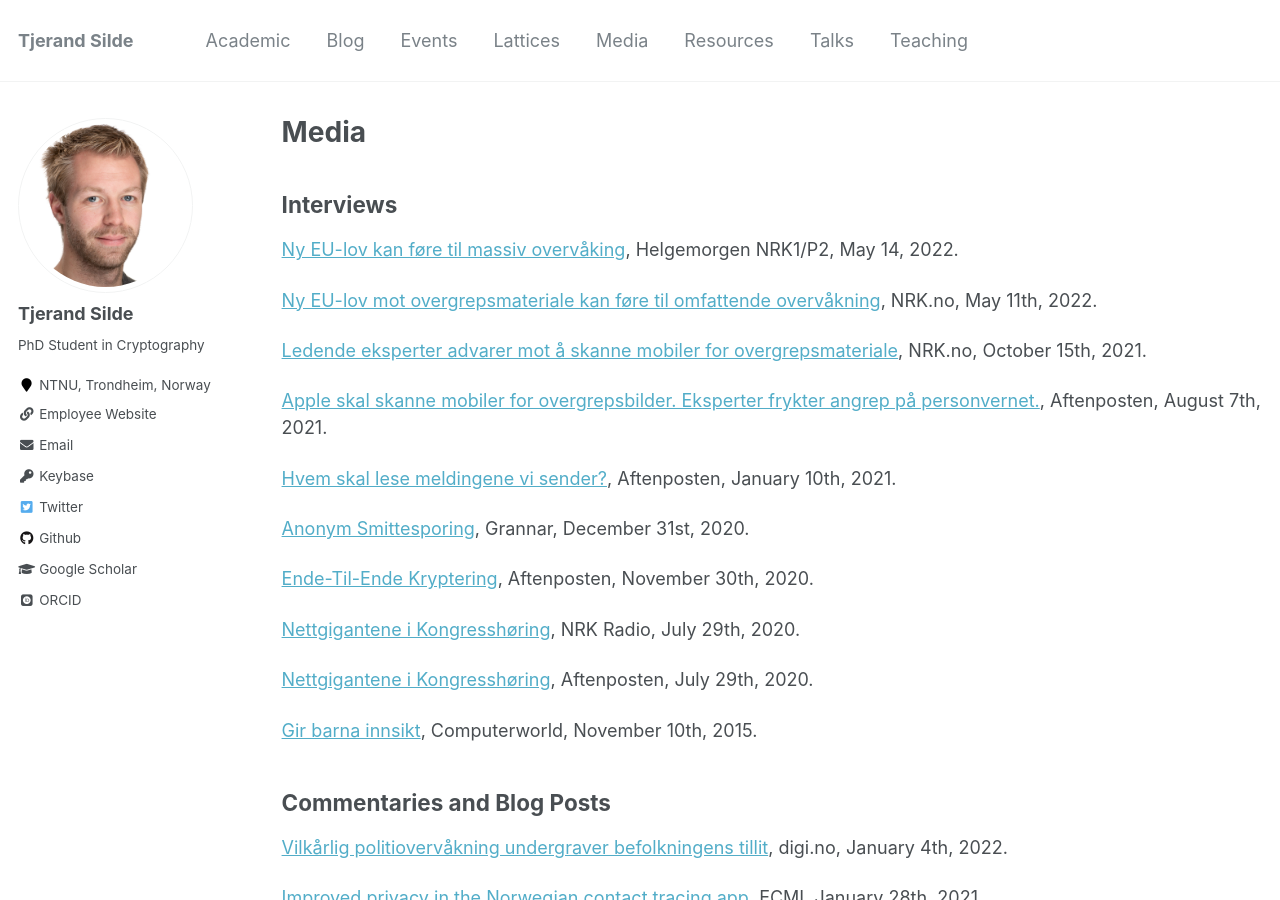
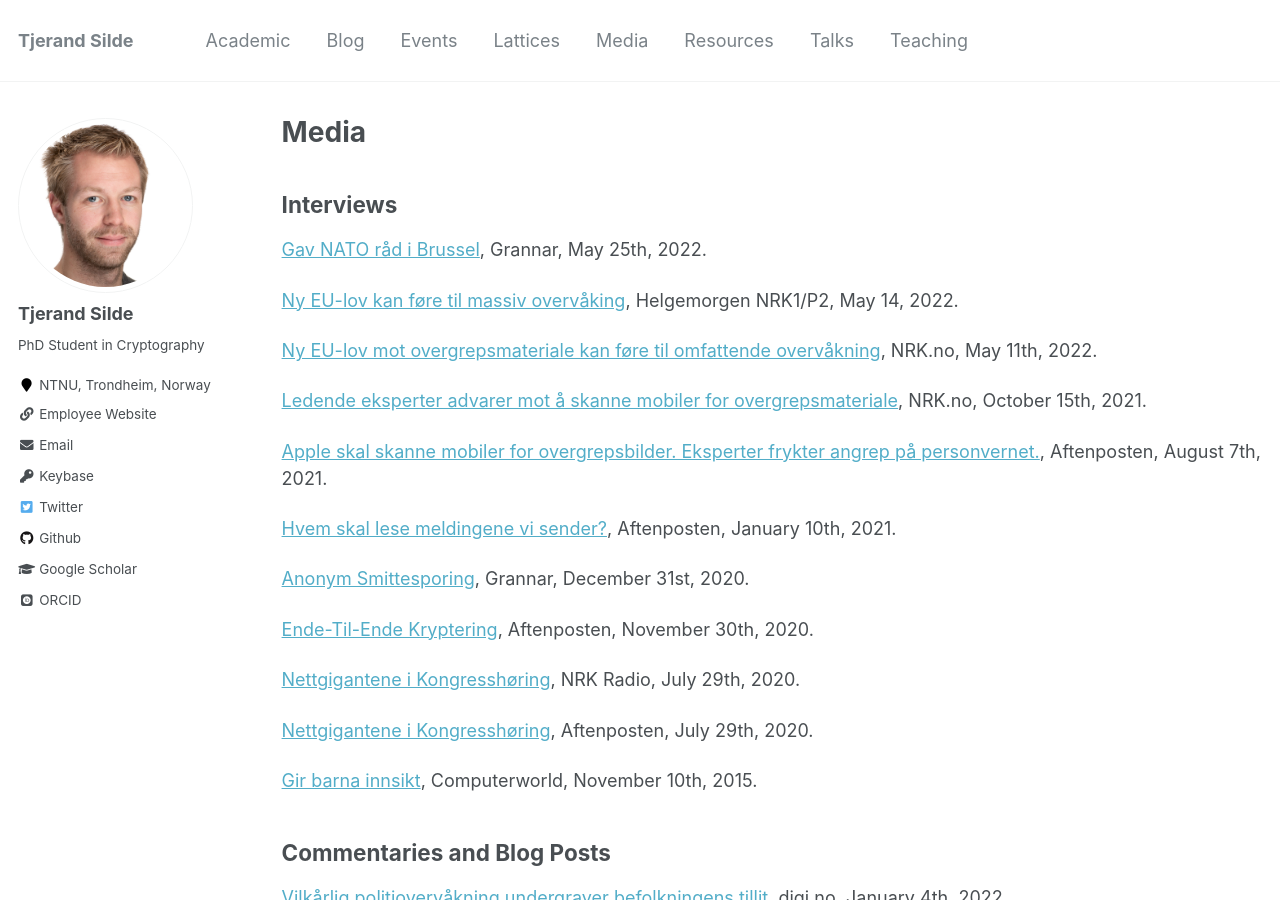
Before and after one commit to tjesi/tjesi.github.io, a Jekyll site: the page built from _pages/media.md, in a window 1280 px wide and 900 px high. Built offline with Jekyll 4.4.1, drawn with Linux system fonts in a browser that asks for light colours; some web fonts are replaced.

Commit message:
Update media.md

```diff
--- a/_pages/media.md
+++ b/_pages/media.md
@@ -6,6 +6,8 @@ author_profile: true
 ---
 
 ## Interviews
+
+[Gav NATO råd i Brussel](https://grannar.no/2022/05/gav-nato-rad-i-brussel), Grannar, May 25th, 2022.
 
 [Ny EU-lov kan føre til massiv overvåking](https://tv.nrk.no/serie/helgemorgen-tv/202205/DNRR62004122#t=4589s), Helgemorgen NRK1/P2, May 14, 2022.
 
```
